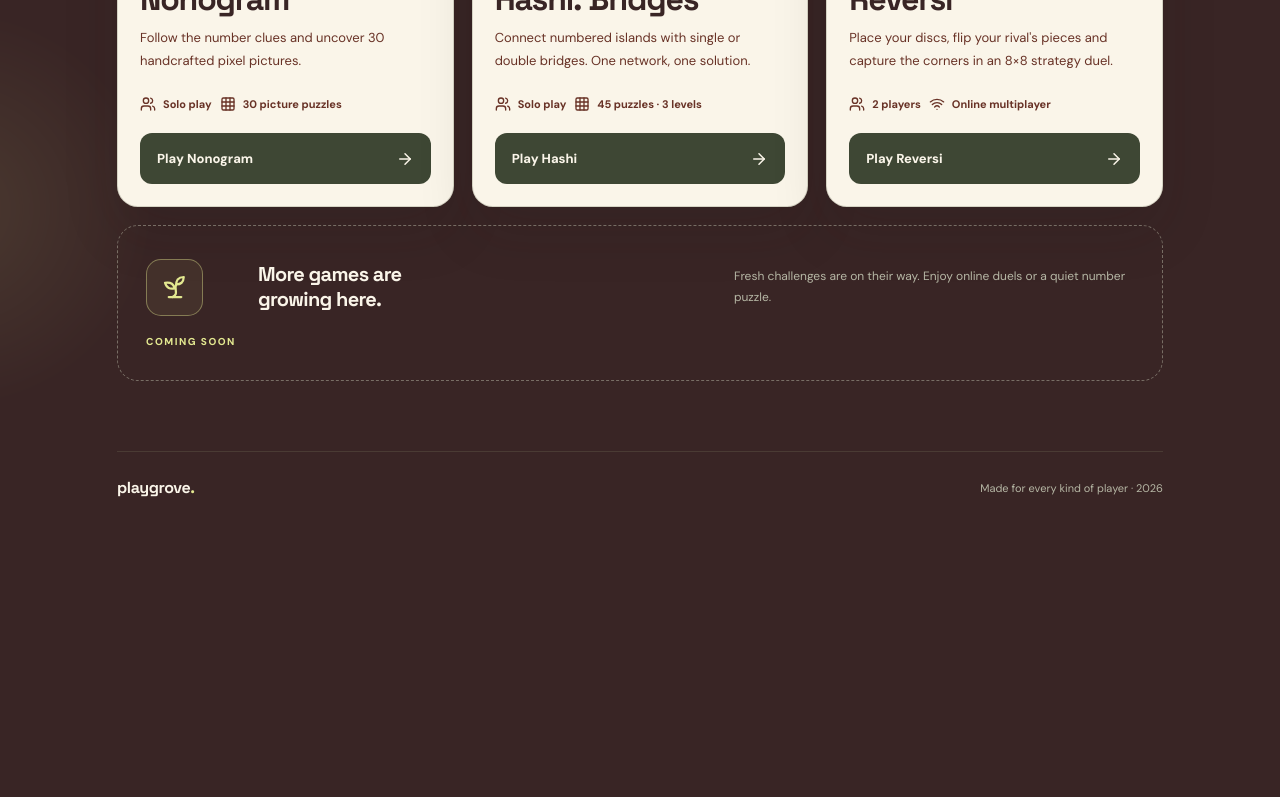
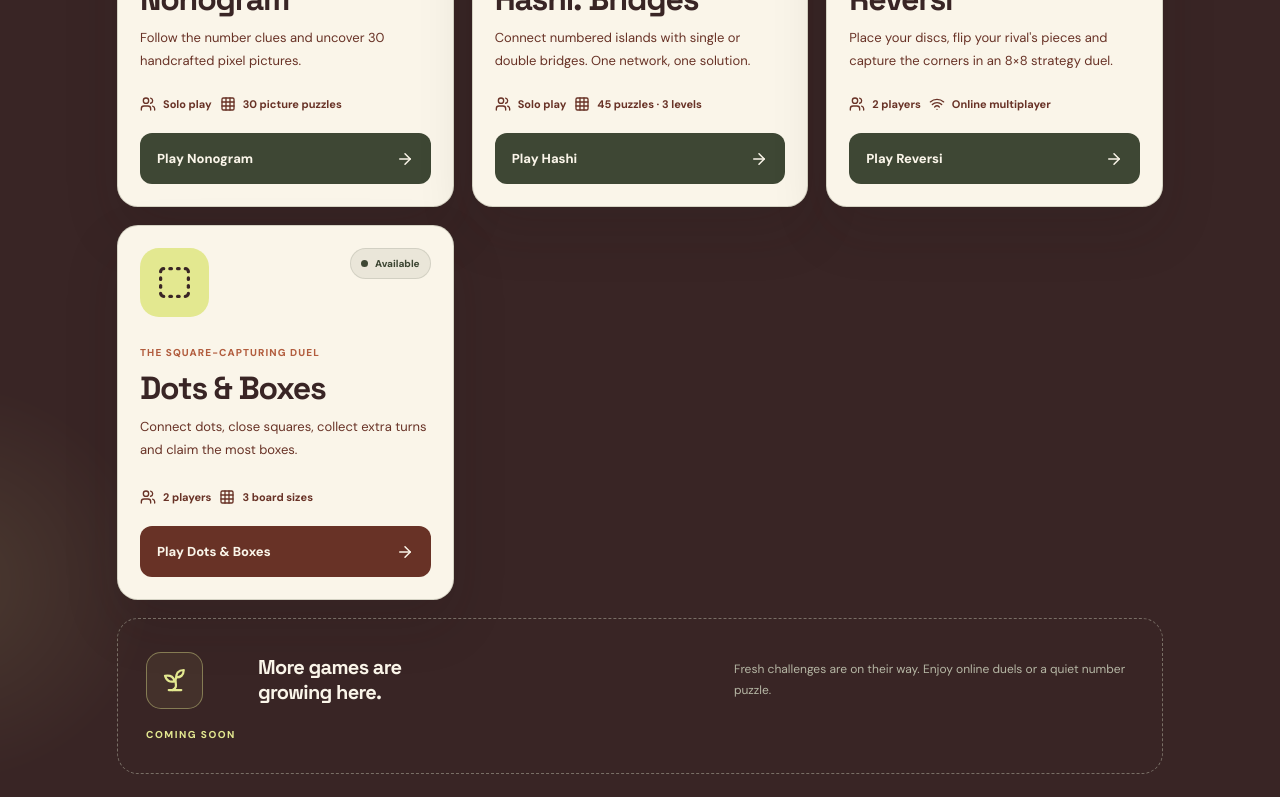
Before and after one commit to HY0831/fourcast-number-duel, a React (Vite) app in the folder client/: page / in a window 1280 px wide. Shown: the part 1655-2452 px from the top of the page. Before the commit the page ends 2178 px from the top, so only its background shows below. Built offline with nearby package versions, Linux system fonts and the light colour scheme.

Commit message:
feat(playgrove): register Dots & Boxes as tenth game and preserve online invite navigation

```diff
--- a/client/src/playgrove/PlaygroveHome.tsx
+++ b/client/src/playgrove/PlaygroveHome.tsx
@@ -1,8 +1,8 @@
 import { useEffect, useState } from 'react'
-import { ArrowRight, Bomb, CircleDot, Gamepad2, Grid3X3, Hash, Image, Network, LayoutGrid, RotateCcw, Search, ShieldCheck, Sprout, Users, Wifi } from 'lucide-react'
+import { ArrowRight, Bomb, CircleDot, Gamepad2, Grid3X3, Hash, Image, Network, SquareDashed, LayoutGrid, RotateCcw, Search, ShieldCheck, Sprout, Users, Wifi } from 'lucide-react'
 
 type LibraryMode = 'all' | 'solo' | 'multiplayer'
-type GameId = 'fourcast' | 'sudoku' | 'bingo' | 'minesweeper' | 'connect-four' | '2048' | 'nonogram' | 'hashi' | 'reversi'
+type GameId = 'fourcast' | 'sudoku' | 'bingo' | 'minesweeper' | 'connect-four' | '2048' | 'nonogram' | 'hashi' | 'reversi' | 'dots-boxes'
 const MODE_KEY = 'playgrove:library:mode'
 const SEARCH_KEY = 'playgrove:library:search'
 const DIRECTORY: { id: GameId; mode: Exclude<LibraryMode, 'all'>; search: string }[] = [
@@ -15,6 +15,7 @@ const DIRECTORY: { id: GameId; mode: Exclude<LibraryMode, 'all'>; search: string
   { id: 'nonogram', mode: 'solo', search: 'nonogram picture pixel logic puzzle' },
   { id: 'hashi', mode: 'solo', search: 'hashi bridges islands number network logic puzzle' },
   { id: 'reversi', mode: 'multiplayer', search: 'reversi othello strategy black white flipping discs two player online' },
+  { id: 'dots-boxes', mode: 'multiplayer', search: 'dots boxes dots and boxes squares connect line own capture two player online local strategy' },
 ]
 function savedMode(): LibraryMode {
   try {
@@ -38,6 +39,9 @@ type Props = {
   onPlayNonogram: () => void
   onPlayHashi: () => void
   onPlayReversi: () => void
+  onPlayDotsBoxes: () => void
+  hasSavedDotsBoxes: boolean
+  onResumeDotsBoxes: () => void
   hasSavedReversi: boolean
   onResumeReversi: () => void
   hasSavedConnectFour: boolean
@@ -47,7 +51,7 @@ type Props = {
   onResumeFourcast: () => void
 }
 
-export default function PlaygroveHome({ hasSavedSession, onPlayFourcast, onPlaySudoku, onPlayBingo, onPlayMinesweeper, onPlayConnectFour, onPlay2048, onPlayNonogram, onPlayHashi, onPlayReversi, hasSavedReversi, onResumeReversi, hasSavedBingo, hasSavedConnectFour, onResumeBingo, onResumeFourcast, onResumeConnectFour }: Props) {
+export default function PlaygroveHome({ hasSavedSession, onPlayFourcast, onPlaySudoku, onPlayBingo, onPlayMinesweeper, onPlayConnectFour, onPlay2048, onPlayNonogram, onPlayHashi, onPlayReversi, onPlayDotsBoxes, hasSavedDotsBoxes, onResumeDotsBoxes, hasSavedReversi, onResumeReversi, hasSavedBingo, hasSavedConnectFour, onResumeBingo, onResumeFourcast, onResumeConnectFour }: Props) {
   const [mode, setMode] = useState<LibraryMode>(savedMode)
   const [search, setSearch] = useState(savedSearch)
   useEffect(() => {
@@ -125,13 +129,19 @@ export default function PlaygroveHome({ hasSavedSession, onPlayFourcast, onPlayS
           <button className="pg-resume-button" type="button" onClick={onResumeReversi}>Resume Reversi <ArrowRight size={16}/></button>
         </section>}
 
+        {hasSavedDotsBoxes && <section className="pg-resume" aria-label="Saved Dots and Boxes room">
+          <div className="pg-resume-mark"><RotateCcw size={20}/></div>
+          <div className="pg-resume-copy"><strong>Have an unfinished Dots & Boxes room?</strong><span>Return to your online game if the server session is still available.</span></div>
+          <button className="pg-resume-button" type="button" onClick={onResumeDotsBoxes}>Resume Dots & Boxes <ArrowRight size={16}/></button>
+        </section>}
+
         <section className="pg-library" aria-labelledby="pg-library-title">
           <div className="pg-section-heading">
             <div>
               <span className="pg-section-eyebrow">THE GAME LIBRARY</span>
               <h2 id="pg-library-title">Explore games</h2>
             </div>
-            <span className="pg-game-count">09 GAMES AVAILABLE</span>
+            <span className="pg-game-count">10 GAMES AVAILABLE</span>
           </div>
           <div className="pg-discovery">
             <div className="pg-mode-filters" role="group" aria-label="Filter games by mode">
@@ -297,6 +307,22 @@ export default function PlaygroveHome({ hasSavedSession, onPlayFourcast, onPlayS
               </div>
               <button className="pg-play-button pg-reversi-play" type="button" onClick={onPlayReversi}>Play Reversi <ArrowRight size={18}/></button>
             </article>
+            <article className="pg-game-card pg-dots-card" hidden={!visible.has('dots-boxes')}>
+              <div className="pg-card-top">
+                <div className="pg-game-symbol pg-dots-symbol"><SquareDashed size={37} strokeWidth={2.1}/></div>
+                <span className="pg-availability"><span className="pg-availability-dot"/> Available</span>
+              </div>
+              <div className="pg-game-description">
+                <span className="pg-card-kicker">THE SQUARE-CAPTURING DUEL</span>
+                <h3>Dots &amp; Boxes</h3>
+                <p>Connect dots, close squares, collect extra turns and claim the most boxes.</p>
+              </div>
+              <div className="pg-game-features">
+                <span><Users size={16}/> 2 players</span>
+                <span><Grid3X3 size={16}/> 3 board sizes</span>
+              </div>
+              <button className="pg-play-button pg-dots-play" type="button" onClick={onPlayDotsBoxes}>Play Dots &amp; Boxes <ArrowRight size={18}/></button>
+            </article>
             <div className="pg-coming-soon" hidden={mode !== 'all' || Boolean(term)}>
               <div className="pg-coming-icon"><Sprout size={30} strokeWidth={1.8} /></div>
               <h3>More games are<br />growing here.</h3>
```
